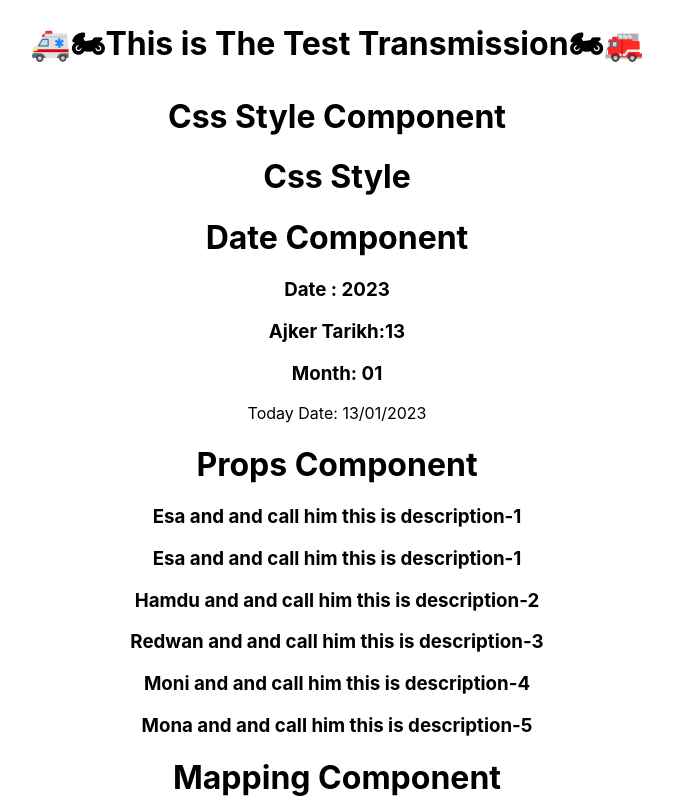
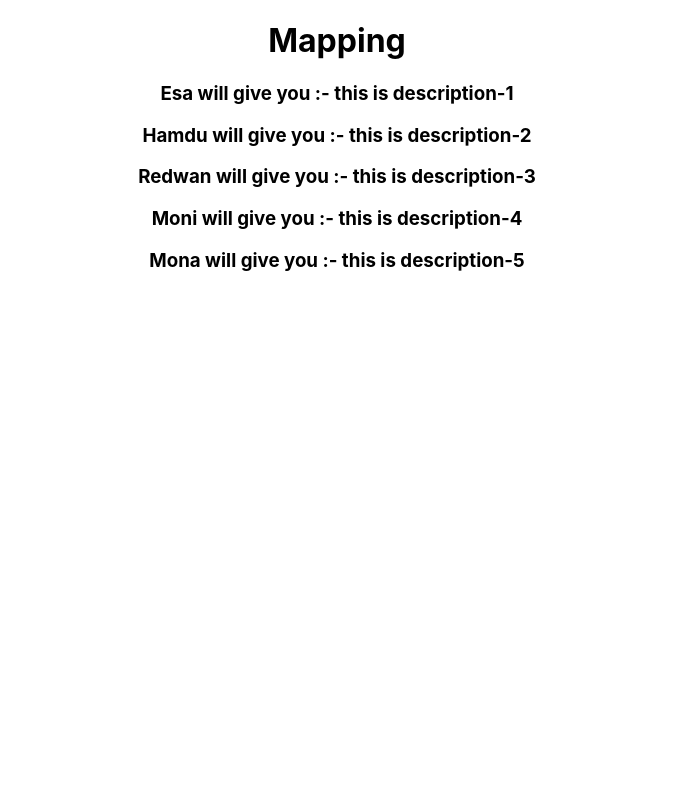
Before and after one commit to esamohammad/React-Course, a React (Create React App) app: page / in a window 1280 px wide. Shown: the top 800 px of the page, without its empty margins (303-976 px from the left). Built offline with nearby package versions, Linux system fonts and the light colour scheme.

Commit message:
mapping is done with app.js , card.js , data.json

```diff
--- a/src/App.js
+++ b/src/App.js
@@ -1,50 +1,19 @@
 import './App.css';
-import Cssstyle from './components/Cssstyle/Cssstyle';
-import Mapping from './components/Mapping/Mapping';
-import Props from './components/Props/Props';
-import UniqueKey from './components/UniqueKey/UniqueKey';
-import data from './data.json'
+import Card from './components/Card/Card'
+import Data from './Data.json'
 
-
-const date = new Date();
-const today = date.getDate();
-const thisMonth = date.getMonth();
-const thisYear = date.getFullYear();
-
+// {/* map ar jonno data json file , akta component ar app js ai tin ta needed. */}
 
 function App() {
-console.log(data[0].title);
- let items=[];
- for(let x=0; x<data.length; x++){
-  items.push(<Props titleText={data[x].title} description={data[x].desc}></Props>)
 
- }
+  let items = [];
 
-
-
-
-
+  items = Data.map((item) => <Card titleText={item.title} description={item.desc}></Card>)
 
   return (
     <div className="App">
-      <h1>🚑🏍This is The Test Transmission🏍🚒</h1>
-      <h1>Css Style  Component</h1>
-      <Cssstyle />
-      <h1>Date Component</h1>
-      <h3> Date : {thisYear}</h3>
-      <h3>Ajker Tarikh:{today}</h3>
-      <h3>Month: {'' + thisMonth + 1}</h3>
-      <p>Today Date: {today + "/" + thisMonth + 1 + "/" + thisYear}</p>
-      <h1>Props Component</h1>
-
-      <Props titleText={data[0].title} description={data[0].desc}></Props>
-
+      <h1>Mapping</h1>
       {items}
-
-      <h1>Mapping Component</h1>
-      <Mapping></Mapping>
-      <h1>Unique Key Component</h1>
-      <UniqueKey />
     </div>
 
   );
--- /dev/null
+++ b/src/components/Card/Card.js
@@ -0,0 +1,16 @@
+import React from 'react';
+
+
+
+const Card = (props) => {
+
+    const { titleText, description } = props;   //destructuring
+
+    return (
+        <div>
+            <h3>{titleText} will give you :- {description}</h3>
+        </div>
+    );
+};
+
+export default Card;
--- a/src/components/Props/Props.js
+++ /dev/null
@@ -1,14 +0,0 @@
-import React from 'react';
-
-
-
-const Props = (props) => {
-    const { titleText, description } = props;
-    return (
-        <div>
-            <h3>{titleText} and and call him {description}</h3>
-        </div>
-    );
-};
-
-export default Props;
```
Also changed, not shown: src/data.json (line endings or trailing spaces).
